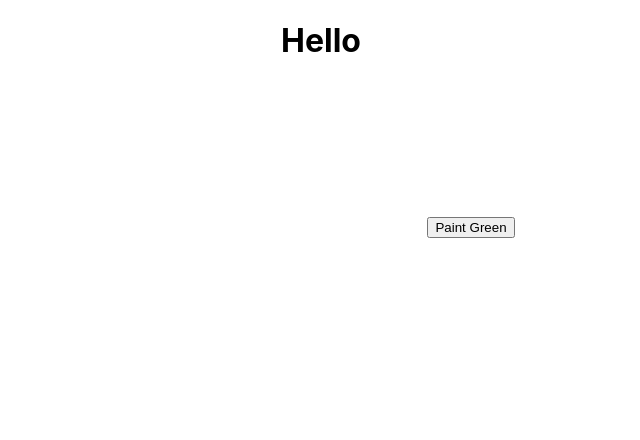
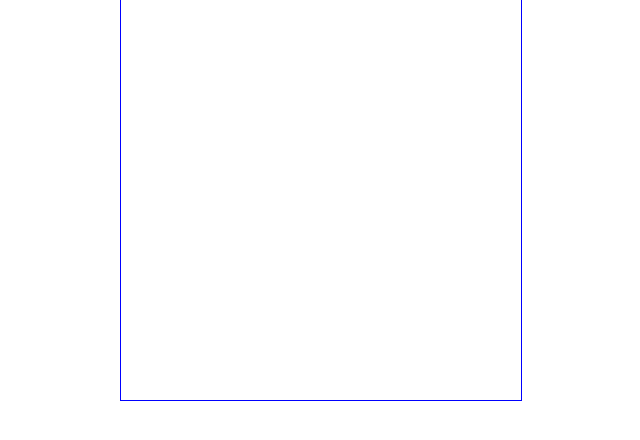
Before and after one commit to shanencross/scribble-chat, a React (Create React App) app: page / in a window 1280 px wide. Shown: the top 440 px of the page, without its empty margins (319-959 px from the left). Built offline with nearby package versions, Linux system fonts and the light colour scheme.

Commit message:
Make drawing function properly, add border

```diff
--- a/src/components/CanvasTest.js
+++ b/src/components/CanvasTest.js
@@ -1,47 +1,88 @@
-import React, { useRef, useState, useEffect } from 'react';
+import React, { useRef, useEffect } from 'react';
+
+const canvasStyle = {
+  outline: '1px solid blue',
+}
+
+const containerStyle = {
+}
 
 function CanvasTest() {
   const canvasRef = useRef();
-  const [ctx, setCtx] = useState();
+  const ctxRef = useRef();
+  const posRef = useRef([]);
 
   useEffect(() =>{
     console.log("Hello world");
-    setCtx(canvasRef.current.getContext('2d'));
+    ctxRef.current = canvasRef.current.getContext('2d');
   }, []);
 
   const onButtonClick = () => {
     console.log('click');
+    const ctx = ctxRef.current;
     ctx.fillStyle = 'green';
     ctx.fillRect(10, 10, 150, 100);
   }
 
+  function getPos(e) {
+    const canvas = canvasRef.current;
+    const rect = canvas.getBoundingClientRect()
+    const x = Math.round(e.clientX - rect.left);
+    const y = Math.round(e.clientY - rect.top);
+
+    // const x = e.nativeEvent.offsetX;
+    // const y = e.nativeEvent.offsetY;
+    console.log(`${x}, ${y}`);
+    return [x, y];
+  }
+
+  const draw = (oldPos, newPos) => {
+    const ctx = ctxRef.current;
+
+    ctx.beginPath();
+    ctx.lineWidth = 3;
+    ctx.lineCap = 'round';
+    ctx.moveTo(...oldPos);
+    ctx.lineTo(...newPos);
+    ctx.stroke();
+  }
+
   const handleDrawStart = (e) => {
-    console.log(`${e.clientX}, ${e.clientY}`);
-    const canvas = canvasRef.current;
-    const x = e.clientX - canvas.offsetLeft;
-    const y = e.clientY - canvas.offsetTop;
-    console.log(canvasRef);
-    console.log(`canvas coords: ${x}, ${y}`)
-    ctx.fillRect(x, y, 1, 1);
+    console.log("Draw start");
+    if (e.buttons !== 1) {
+      return;
+    }
+    posRef.current = getPos(e);
+    draw(posRef.current, posRef.current);
   }
 
   const handleDrawMove = (e) => {
     console.log("Drawing moving");
+    if (e.buttons !== 1) {
+      return;
+    }
+    const newPos = getPos(e);
+    draw(posRef.current, newPos);
+    posRef.current = newPos;
   }
 
   const handleDrawEnd = (e) => {
     console.log("Drawing end");
+    // ctx.stroke();
   }
 
   return (
     <React.Fragment>
-      <h1>Hello</h1>
-      <canvas
-        ref={canvasRef}
-        onMouseDown={handleDrawStart}
-        onMouseMove={handleDrawMove}
-        onMouseUp={handleDrawEnd}>Canvas</canvas>
-      <button onClick={onButtonClick}>Paint Green</button>
+      <div id="canvasContainer" style={containerStyle}>
+        <canvas
+          ref={canvasRef}
+          style={canvasStyle}
+          width={400}
+          height={400}
+          onMouseDown={handleDrawStart}
+          onMouseMove={handleDrawMove}
+          onMouseUp={handleDrawEnd}>Canvas</canvas>
+      </div>
     </React.Fragment>
   );
 }
```
